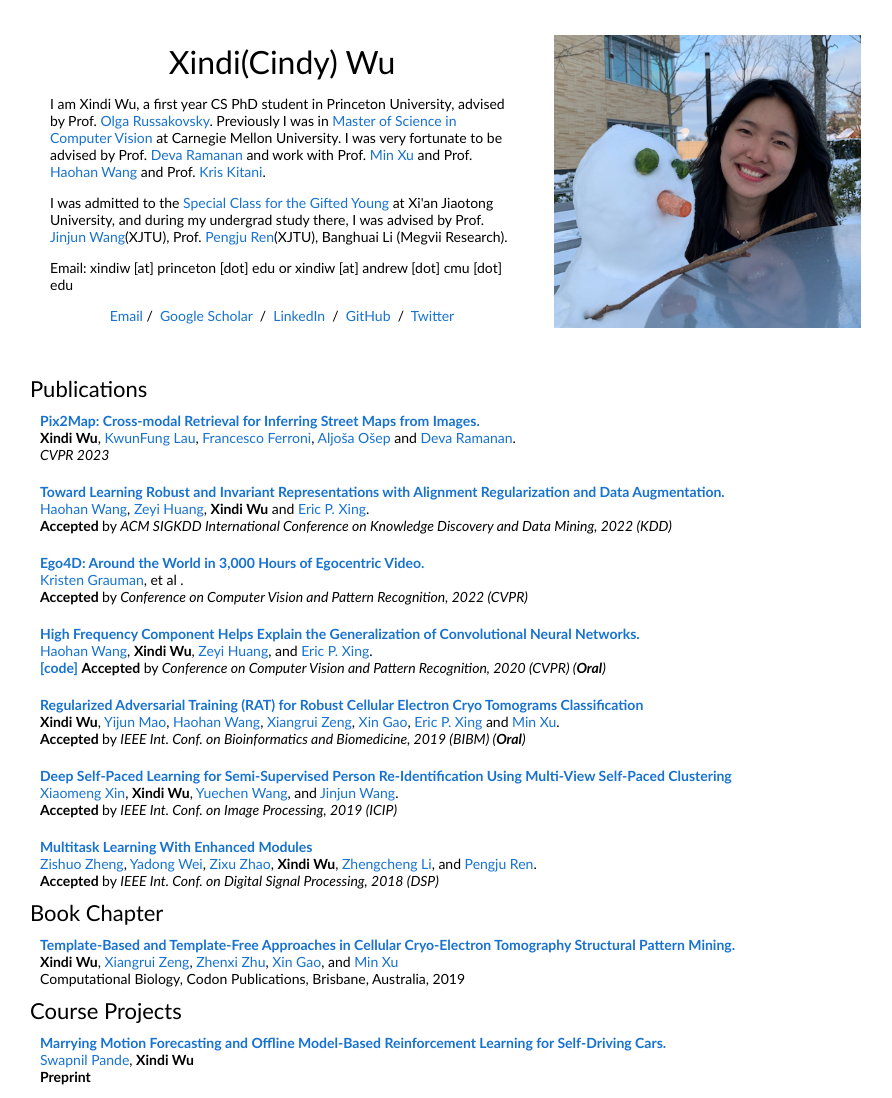
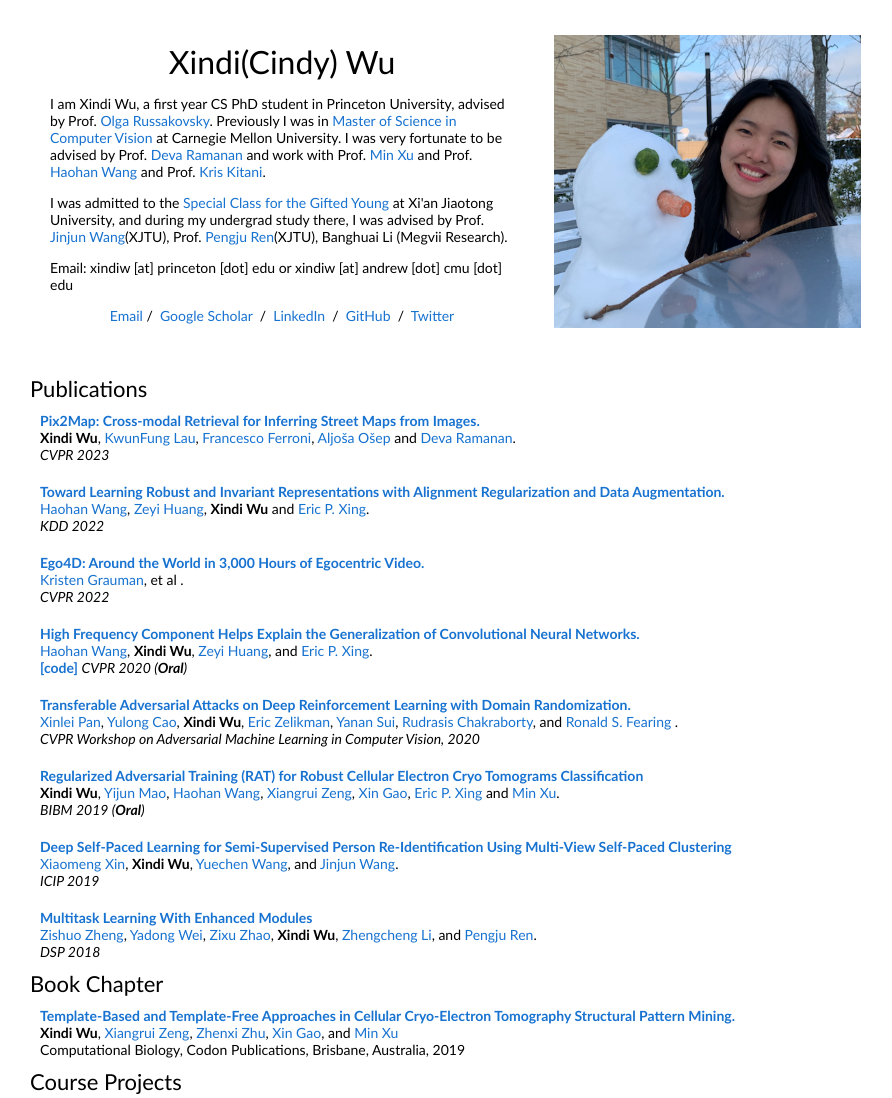
Before and after one commit to XindiWu/xindiwu.github.io, a plain HTML site: page index.html in a window 1280 px wide. Shown: the top 1098 px of the page, without its empty margins (210-1102 px from the left). Drawn offline with Linux system fonts and the light colour scheme.

Commit message:
Update index.html

```diff
--- a/index.html
+++ b/index.html
@@ -85,7 +85,7 @@
                     <a href="http://www.cs.cmu.edu/~epxing/">Eric P. Xing</a>.<br>
                 </div>
                 <div class="venue">
-                  <b>Accepted </b> by <i>ACM SIGKDD International Conference on Knowledge Discovery and Data Mining, 2022 (KDD) </i>
+                  <i>KDD 2022</i>
                 </div>
               </td>
             </tr>
@@ -100,7 +100,7 @@
                   </a>.<br>
               </div>
               <div class="venue">
-                <b>Accepted </b> by <i>Conference on Computer Vision and Pattern Recognition, 2022 (CVPR) </i>
+                <i>CVPR 2022</i>
               </div>
             </td>
           </tr>
@@ -120,7 +120,7 @@
                 </div>
                 <div class="venue">
                   <b><a href="https://github.com/HaohanWang/HFC">[code]</a></b>
-                  <b>Accepted </b> by <i>Conference on Computer Vision and Pattern Recognition, 2020 (CVPR) (<b>Oral</b>)</i>
+                  <i>CVPR 2020 (<b>Oral</b>)</i>
                 </div>
               </td>
             </tr>
@@ -128,7 +128,7 @@
 
 
 
-<!--             <td width="60%" valign="middle">
+            <td width="60%" valign="middle">
               <div class="title">
                 <a href="https://adv-workshop-2020.github.io/short_papers/79.pdf"><b>Transferable Adversarial Attacks on Deep Reinforcement Learning
                   with Domain Randomization.</b></a>
@@ -137,18 +137,18 @@
                   <a href="https://xinleipan.github.io/">Xinlei Pan</a>,
                   <a href="https://kikacaty.github.io/">Yulong Cao</a>,
                   <b>Xindi Wu</b>,
-                  <a href="https://scholar.google.com/citations?hl=en&user=V5B8dSUAAAAJ">Eric Zelikman</a>,
+                  <a href="https://zelikman.me/">Eric Zelikman</a>,
                   <a href="https://www.yanansui.com/">Yanan Sui</a>,
                   <a href="https://rudra1988.github.io/">Rudrasis Chakraborty</a>, and
                   <a href="https://www2.eecs.berkeley.edu/Faculty/Homepages/fearing.html">Ronald S. Fearing
                   </a>.<br>
               </div>
               <div class="venue">
-                <b>Accepted </b> by <i>Workshop on Adversarial Machine Learning in Computer Vision at CVPR, 2020 </i>
+                <i>CVPR Workshop on Adversarial Machine Learning in Computer Vision, 2020 </i>
               </div>
             </td>
           </tr>
-          <tr> -->
+          <tr>
 
             <tr>
               <td width="100%" valign="middle">
@@ -165,7 +165,7 @@
                      <a href="https://xulabs.github.io/#aboutxu">Min Xu</a>.<br>
                  </div>
                  <div class="venue">
-                    <b>Accepted </b> by <i>IEEE Int. Conf. on Bioinformatics and Biomedicine, 2019 (BIBM) (<b>Oral</b>)</i>
+                    <i>BIBM 2019 (<b>Oral</b>)</i>
                  </div>
                </td>
              </tr>
@@ -183,7 +183,7 @@
                       <a href="http://gr.xjtu.edu.cn/en/web/jinjun/english">Jinjun Wang</a>.<br>
                   </div>
                   <div class="venue">
-                      <b>Accepted </b> by <i>IEEE Int. Conf. on Image Processing, 2019 (ICIP)</i>
+                      <i>ICIP 2019</i>
                   </div>
                 </td>
               </tr>
@@ -203,7 +203,7 @@
                         <a href="http://gr.xjtu.edu.cn/en/web/pengjuren">Pengju Ren</a>.<br>
                     </div>
                     <div class="venue">
-                        <b>Accepted </b> by <i>IEEE Int. Conf. on Digital Signal Processing, 2018 (DSP)</i>
+                        <i>DSP 2018</i>
                     </div>
                   </td>
                 </tr>
```
